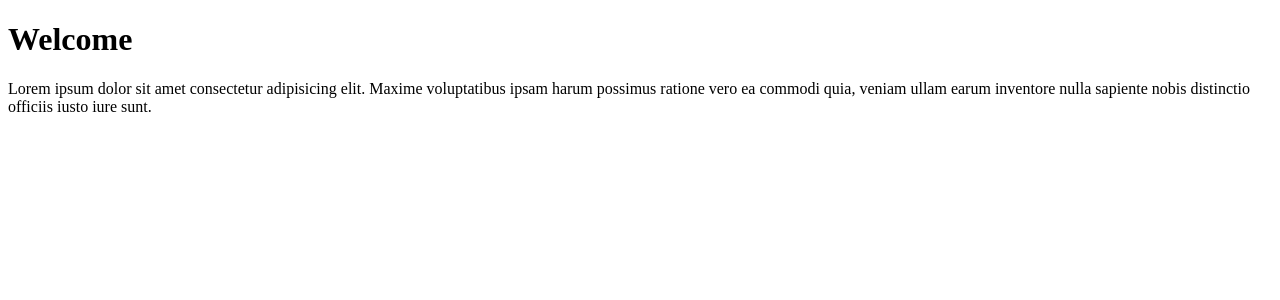
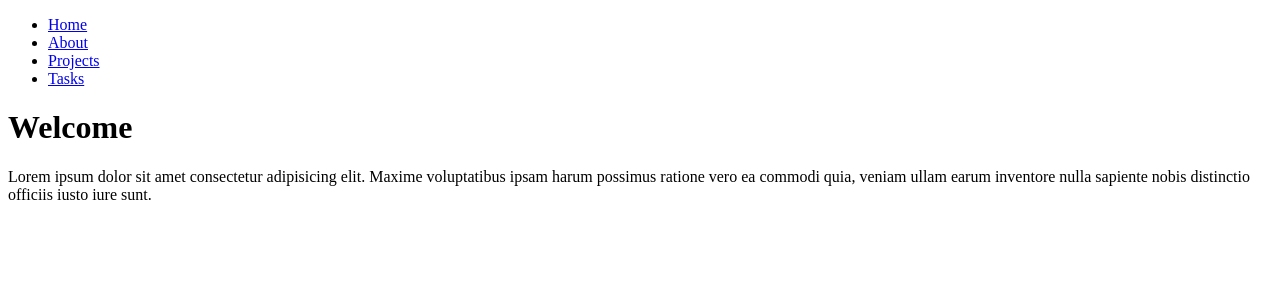
Before and after one commit to mcartage32/django_practice, a Django app: page / in a window 1280 px wide. Shown: the top 300 px of the page. Run offline with Django 5.2, Linux system fonts and the light colour scheme.

Commit message:
Se implemente navbar y se aplica herencia a los temples

```diff
--- a/myapp/templates/about.html
+++ b/myapp/templates/about.html
@@ -4,9 +4,12 @@
     <meta charset="UTF-8">
     <meta name="viewport" content="width=device-width, initial-scale=1.0">
     <title>About</title>
+    {% extends 'layouts/navbar.html' %}
+    {% block content %}
     <h1>About</h1>
 </head>
 <body>
     <p>Lorem ipsum dolor sit amet consectetur adipisicing elit. Maxime facere ipsa doloremque! Ex, doloremque asperiores tempora sequi laborum, eaque voluptatibus cum iusto illo officiis fugiat tempore, deleniti dolorum vero dignissimos consequuntur. Delectus perferendis quibusdam qui similique optio iusto sequi, officia necessitatibus enim laboriosam magnam culpa magni ab veritatis voluptates eaque dolorem reprehenderit ea officiis odit deserunt fugit. Nesciunt, ea repellendus enim voluptatem repellat ex at accusamus, neque cupiditate reiciendis alias architecto, in velit voluptatum aut dicta sit odit asperiores provident doloremque fugiat voluptatibus pariatur sapiente assumenda. Sequi, nam cupiditate, vel dolor culpa dolores eos quasi numquam quos, sed reprehenderit enim?</p>
 </body>
+{% endblock %}
 </html>
--- a/myapp/templates/index.html
+++ b/myapp/templates/index.html
@@ -4,6 +4,8 @@
     <meta charset="UTF-8">
     <meta name="viewport" content="width=device-width, initial-scale=1.0">
     <title>Index</title>
+    {% extends 'layouts/navbar.html' %}
+    {% block content %}
     <h1>Welcome</h1>
 </head>
 <body>
@@ -11,4 +13,5 @@
         Lorem ipsum dolor sit amet consectetur adipisicing elit. Maxime voluptatibus ipsam harum possimus ratione vero ea commodi quia, veniam ullam earum inventore nulla sapiente nobis distinctio officiis iusto iure sunt.
     </p>
 </body>
+{% endblock %}
 </html>
--- /dev/null
+++ b/myapp/templates/layouts/navbar.html
@@ -0,0 +1,18 @@
+<nav>
+    <ul>
+        <li>
+            <a href="/">Home</a>
+        </li>
+        <li>
+            <a href="/about">About</a>
+        </li>
+        <li>
+            <a href="/projects">Projects</a>
+        </li>
+        <li>
+            <a href="/tasks">Tasks</a>
+        </li>
+    </ul>
+</nav>
+{% block content %}
+{% endblock %}
--- a/myapp/templates/projects.html
+++ b/myapp/templates/projects.html
@@ -4,7 +4,9 @@
     <meta charset="UTF-8">
     <meta name="viewport" content="width=device-width, initial-scale=1.0">
     <title>Projects</title>
-
+    {% extends 'layouts/navbar.html' %}
+    {% block content %}
+    <h1>Projects</h1>
 </head>
 <body>
     {% for project in projects%}
@@ -13,4 +15,5 @@
 
     {%endfor%}
 </body>
+{% endblock %}
 </html>
--- a/myapp/templates/tasks.html
+++ b/myapp/templates/tasks.html
@@ -4,6 +4,8 @@
     <meta charset="UTF-8">
     <meta name="viewport" content="width=device-width, initial-scale=1.0">
     <title>Task</title>
+    {% extends 'layouts/navbar.html' %}
+    {% block content %}
     <h1>Tareas</h1>
 </head>
 <body>
@@ -13,6 +15,6 @@
     <h2>Descripción:</h2>
     {{task.description}}
     {%endfor%}
-
 </body>
+{% endblock %}
 </html>
```
